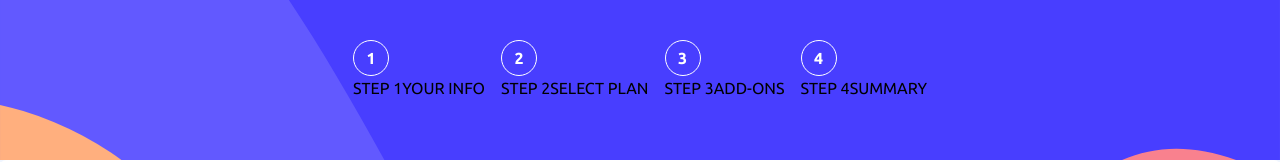
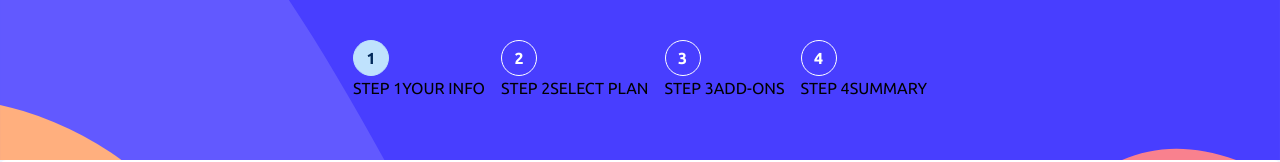
Before and after one commit to gbmouraa/multi_step_form, a React (Create React App) app: page / in a window 1280 px wide. Shown: the top 162 px of the page. Built offline with nearby package versions, Linux system fonts and the light colour scheme.

Commit message:
feat: add currentStep state

```diff
--- a/src/formContext.jsx
+++ b/src/formContext.jsx
@@ -1,8 +1,10 @@
-import { createContext } from "react";
+import { createContext, useState } from "react";
 
 const FormContext = createContext({});
 
 const FormProvider = ({ children }) => {
+  const [currentStep, setCurrentStep] = useState(1);
+
   const steps = [
     { step: "STEP 1", desc: "YOUR INFO" },
     { step: "STEP 2", desc: "SELECT PLAN" },
@@ -11,7 +13,9 @@ const FormProvider = ({ children }) => {
   ];
 
   return (
-    <FormContext.Provider value={{ steps }}>{children}</FormContext.Provider>
+    <FormContext.Provider value={{ steps, currentStep, setCurrentStep }}>
+      {children}
+    </FormContext.Provider>
   );
 };
 
```
